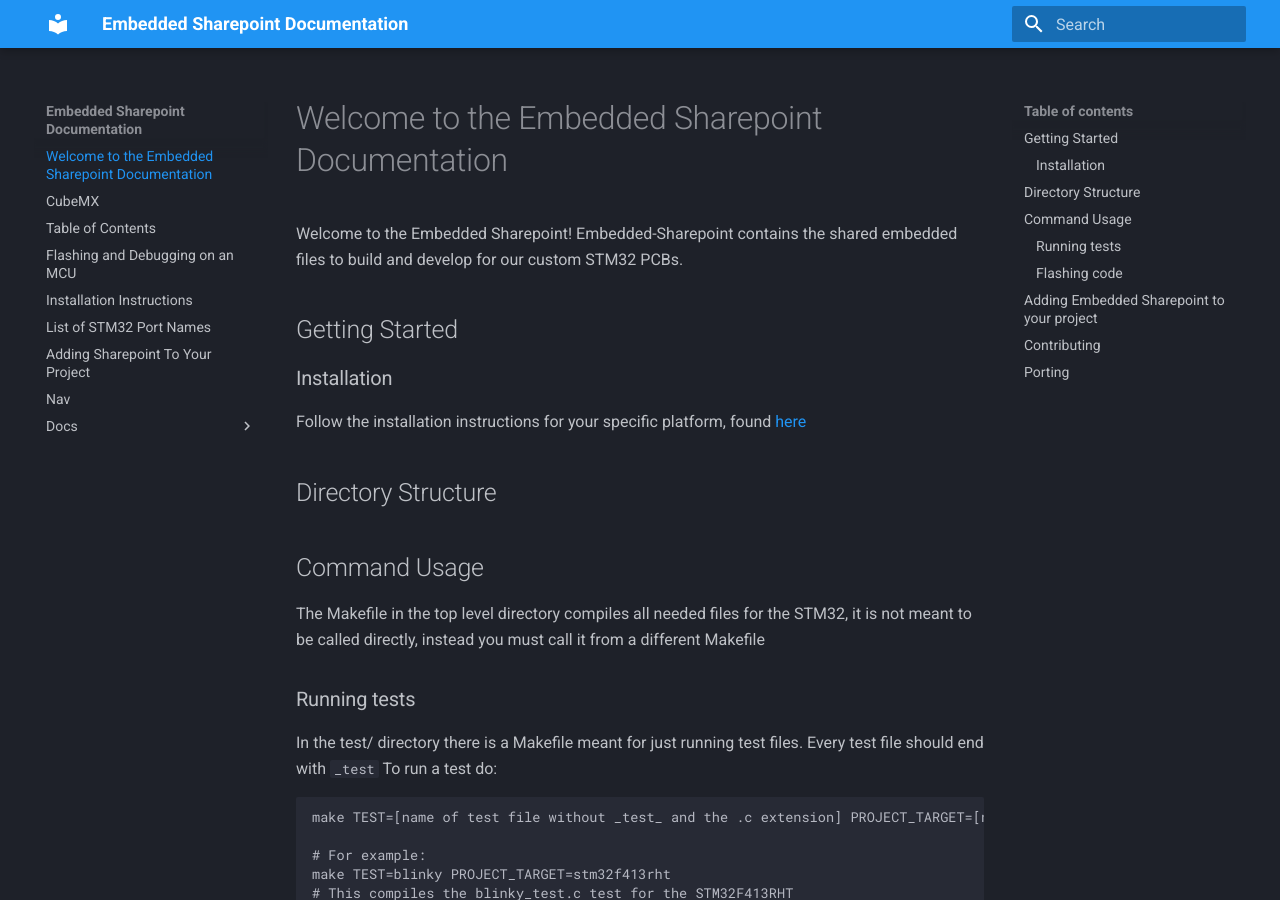
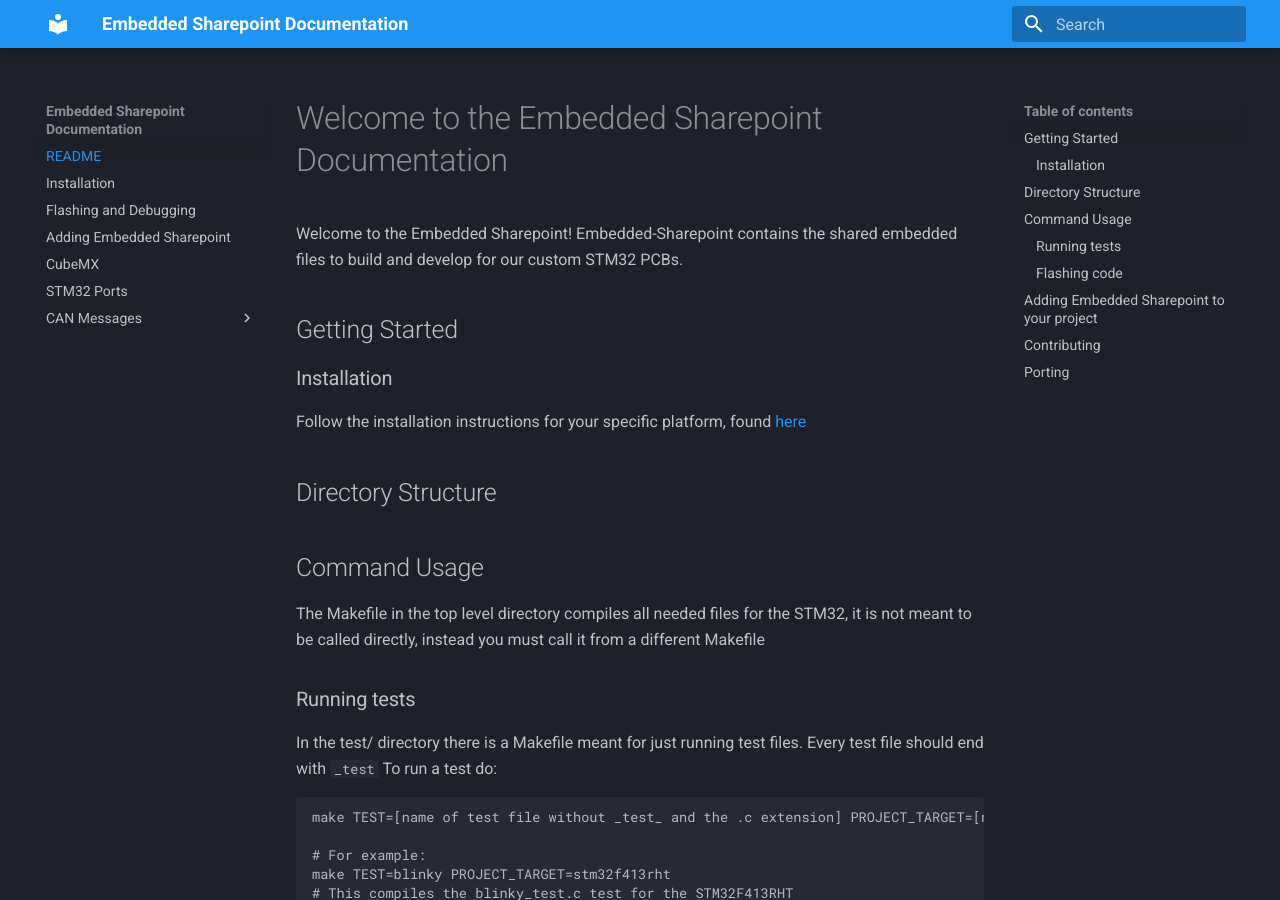
Before and after one commit to lhr-solar/Embedded-Sharepoint, an MkDocs documentation site: the page built from docs/README.md, in a window 1280 px wide and 900 px high. Built offline with MkDocs 1.6.1 and Material for MkDocs 9.7.7, drawn with Linux system fonts in a browser that asks for light colours.

Commit message:
fixed up stuff

```diff
--- a/docs/gen-dbc-table.py
+++ b/docs/gen-dbc-table.py
@@ -5,7 +5,7 @@ import cantools
 
 # ----- CONFIG -----
 DBC_DIR = Path("can/dbc")      # Folder containing your .dbc files
-OUTPUT_MD = Path("docs/DBC.md")        # Output markdown file
+OUTPUT_MD = Path("DBC.md")        # Output markdown file
 GITHUB_DBC_BASE = "https://github.com/lhr-solar/Embedded-Sharepoint/tree/main/can/dbc"
 # ------------------
 
--- a/docs/gen-nav.py
+++ b/docs/gen-nav.py
@@ -48,7 +48,9 @@ for file in mkdocs_gen_files.files:
             nav[key] = file_posix
 
 # --- Write merged nav ---
-with mkdocs_gen_files.open(existing_nav_file, "w") as f:
+with mkdocs_gen_files.open("nav.md", "w") as f:
     lit_nav = nav.build_literate_nav()
-    print("".join(lit_nav))
+    # If you uncomment this line it's only for debugging and the
+    # nav will default to the ass sidebar
+    # print("".join(lit_nav))
     f.writelines("".join(lit_nav))
--- a/docs/gen-stm-ports.py
+++ b/docs/gen-stm-ports.py
@@ -3,7 +3,7 @@ import os
 from pathlib import Path
 
 STM_DIR = Path("stm")
-OUTPUT_MD = Path("docs/STM32_Ports.md")
+OUTPUT_MD = Path("STM32_Ports.md")
 
 def find_flash_ld_files(stm_dir):
     flash_ld_names = []
--- a/mkdocs.yml
+++ b/mkdocs.yml
@@ -13,7 +13,6 @@ plugins:
   - macros:
       include_dir: docs/
   - search:
-      prebuild_index: true
       lang: en
   - mkdoxy:
       projects:
@@ -62,7 +61,7 @@ plugins:
         - docs/gen-dbc-table.py
         - docs/gen-nav.py
   - literate-nav:
-      nav_file: docs/nav.md
+      nav_file: nav.md
   - redirects:
       redirect_maps: {}
 
```
